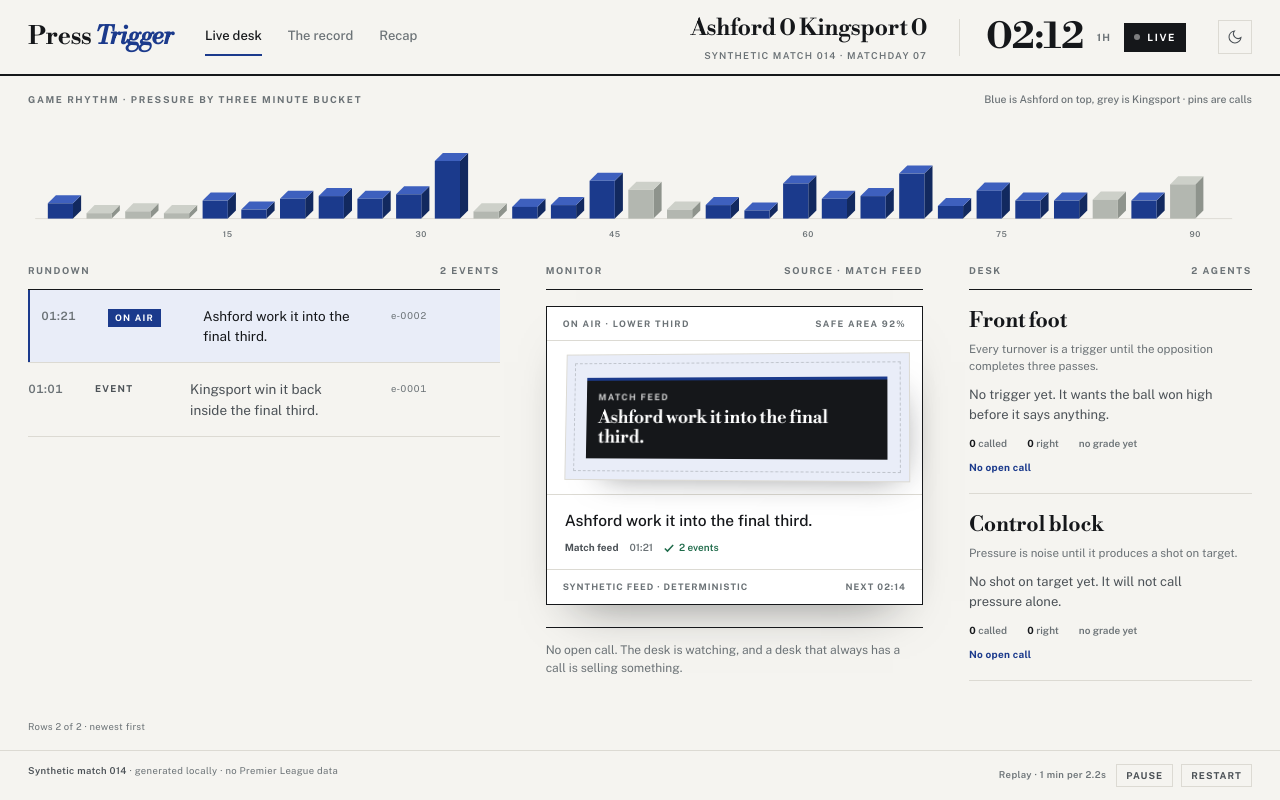
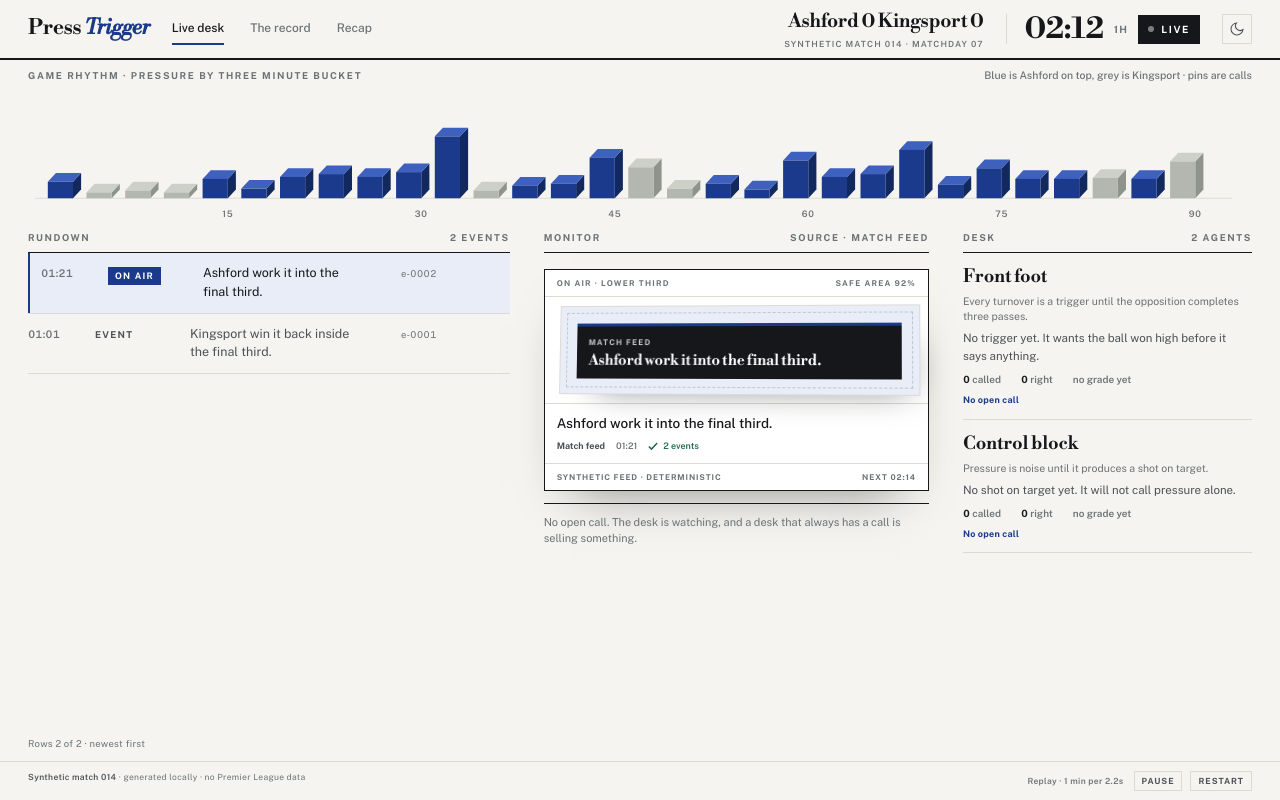
Before and after one commit to Pizzylee001/presstrigger, a Next.js app: page /match/m14 in a window 1280 px wide. Built offline with nearby package versions, Linux system fonts and the light colour scheme.

Commit message:
fix(layout): fit the desk on laptop windows and stack below 1180px

```diff
--- a/app/globals.css
+++ b/app/globals.css
@@ -343,3 +343,80 @@ table.record td .res.void{color:var(--ink-3)}
   .tabs{display:flex;order:6;flex:1 1 100%;gap:18px;padding-top:8px;margin-top:4px;border-top:1px solid var(--rule)}
   .tab{font-size:11px;padding:4px 0}
 }
+
+/* compact desk for laptop heights. The 900px layout is the roomy version. */
+@media (max-height:820px){
+  .tally{height:60px;gap:22px}
+  .wordmark{font-size:21px}
+  .tab{font-size:12px;padding:6px 0}
+  .fixture .teams{font-size:19px}
+  .fixture .meta{font-size:8.5px}
+  .clock{font-size:30px}
+  .clockbox{gap:10px;padding-left:18px}
+  .icon-btn{width:30px;height:30px}
+  .band{padding:8px 28px 0}
+  .bandhead{margin-bottom:4px}
+  .ribbonsvg{height:96px}
+  .desk{padding:10px 28px 0;gap:34px}
+  .colhead{padding-bottom:7px}
+  .row{padding:11px 8px 11px 0}
+  .row .txt{font-size:12.5px}
+  .row .min{font-size:10.5px}
+  .rowfoot{padding:8px 0 10px}
+  .mon-head{padding:7px 12px;font-size:8px}
+  .screenwrap{padding:8px 10px}
+  .guide{margin:6px;padding:10px 10px 8px}
+  .l3name{font-size:8px}
+  .l3line{font-size:15px}
+  .mon-plain{padding:10px 12px}
+  .plain-line{font-size:13.5px}
+  .mon-meta{margin-top:5px;font-size:9px}
+  .mon-foot{padding:7px 12px;font-size:8px}
+  .block{margin-top:12px;padding-top:10px}
+  .claim{font-size:16px}
+  .meta-row{margin-top:6px;font-size:9px;gap:10px}
+  .pundit{padding:10px 0 12px}
+  .pundit .name{font-size:18px}
+  .pundit .bias{font-size:10.5px}
+  .pundit .read{font-size:11.5px;margin-top:6px}
+  .pundit .rec{margin-top:6px}
+  .pundit .open{margin-top:6px;font-size:9px}
+  .open-empty{margin-top:12px;padding-top:10px;font-size:11px}
+  .alsoopen{margin-top:6px;font-size:9.5px}
+  .footline{padding:9px 28px;font-size:8.5px}
+  .replay .state{font-size:8.5px}
+  .replay button{padding:4px 7px;font-size:8.5px}
+}
+@media (max-height:700px){
+  .ribbonsvg{height:78px}
+  .desk{padding:8px 28px 0;gap:26px}
+  .row{padding:8px 8px 8px 0}
+  .mon-plain{padding:8px 12px}
+  .mon-foot{display:none}
+  .block{margin-top:10px}
+  .pundit .bias{display:none}
+  .tally{height:54px}
+  .band{padding:6px 28px 0}
+}
+.ribbonbox{position:relative;width:100%}
+.ribbonaxis{position:relative;height:14px;margin-top:1px}
+.ribbonaxis span{position:absolute;top:0;transform:translateX(-50%);font-size:9px;font-weight:600;letter-spacing:.08em;color:var(--rib-label)}
+@media (max-width:980px){.ribbonbox{min-width:680px}.ribbonsvg{min-width:0}}
+@media (max-height:820px){.ribbonsvg{height:118px}}
+@media (max-height:700px){.ribbonsvg{height:100px}}
+
+/* Three dense columns need about 1200px. Below that the desk stacks and the
+   page scrolls, which is the same deal as the phone layout. */
+@media (max-width:1180px){
+  body{overflow:auto}
+  .app{height:auto;min-height:100vh}
+  .desk{grid-template-columns:1fr;gap:34px;padding:18px 22px 26px}
+  .col:nth-child(2){order:1}
+  .col:nth-child(1){order:2}
+  .col:nth-child(3){order:3}
+  .rowfoot{margin-top:0;padding:12px 0 0}
+  .ribbonwrap{overflow-x:auto;padding-bottom:4px}
+  .ribbonbox{min-width:680px}
+  .bandhead{flex-wrap:wrap;gap:2px 12px}
+  .page{overflow:visible}
+}
--- a/components/RhythmRibbon.tsx
+++ b/components/RhythmRibbon.tsx
@@ -15,6 +15,19 @@ const BASE_Y = 114;
 const MAX_H = 64;
 const EXTRUSION = 9;
 const STEM = 18;
+const VIEW_W = 1360;
+const VIEW_H = 122;
+
+// Where each minute label sits across the full width, so the axis can live in
+// HTML and keep its type crisp even when the chart is compressed vertically.
+const MARKS: Array<{ minute: number; left: number }> = [
+  { minute: 15, left: (222 / VIEW_W) * 100 },
+  { minute: 30, left: (437 / VIEW_W) * 100 },
+  { minute: 45, left: (652 / VIEW_W) * 100 },
+  { minute: 60, left: (867 / VIEW_W) * 100 },
+  { minute: 75, left: (1082 / VIEW_W) * 100 },
+  { minute: 90, left: (1297 / VIEW_W) * 100 }
+];
 
 function xFor(bucket: number): number {
   return START_X + bucket * (BAR_W + GAP);
@@ -64,12 +77,12 @@ export function RhythmRibbon({ pressure, owner, calls, home, away }: Props) {
     })
   );
 
-  const marks = [15, 30, 45, 60, 75, 90];
-
   return (
+    <div className="ribbonbox">
       <svg
         className="ribbonsvg"
-      viewBox="0 0 1360 142"
+        viewBox={`0 0 ${VIEW_W} ${VIEW_H}`}
+        preserveAspectRatio="none"
         role="img"
         aria-label={`Pressure across ninety minutes. Blue is ${home} on top, grey is ${away}. ${calls.length} calls marked, with pins for each one.`}
       >
@@ -77,14 +90,8 @@ export function RhythmRibbon({ pressure, owner, calls, home, away }: Props) {
 
         {buckets.map((bar) => (
           <g key={bar.index}>
-          <polygon
-            points={bar.side}
-            fill={bar.isHome ? "var(--rib-home-side)" : "var(--rib-away-side)"}
-          />
-          <polygon
-            points={bar.face}
-            fill={bar.isHome ? "var(--rib-home-top)" : "var(--rib-away-top)"}
-          />
+            <polygon points={bar.side} fill={bar.isHome ? "var(--rib-home-side)" : "var(--rib-away-side)"} />
+            <polygon points={bar.face} fill={bar.isHome ? "var(--rib-home-top)" : "var(--rib-away-top)"} />
             <rect
               x={bar.x}
               y={bar.top}
@@ -94,26 +101,6 @@ export function RhythmRibbon({ pressure, owner, calls, home, away }: Props) {
             />
           </g>
         ))}
-
-      {marks.map((minute) => {
-        const bucket = Math.min(29, Math.floor(minute / 3) - 1);
-        const x = xFor(bucket) + BAR_W;
-        return (
-          <text
-            key={minute}
-            x={x}
-            y={BASE_Y + 20}
-            textAnchor="middle"
-            fill="var(--rib-label)"
-            fontSize="9"
-            fontWeight="600"
-            letterSpacing=".08em"
-            fontFamily="Public Sans, system-ui, sans-serif"
-          >
-            {minute}
-          </text>
-        );
-      })}
 
         {pins.map(({ call, cx, top }) => {
           const color = PIN_COLOR[call.state];
@@ -125,5 +112,14 @@ export function RhythmRibbon({ pressure, owner, calls, home, away }: Props) {
           );
         })}
       </svg>
+
+      <div className="ribbonaxis" aria-hidden="true">
+        {MARKS.map((mark) => (
+          <span key={mark.minute} style={{ left: `${mark.left}%` }}>
+            {mark.minute}
+          </span>
+        ))}
+      </div>
+    </div>
   );
 }
```
Also changed, not shown: 1 other file (tests, documents, lock files or other folders). Lines whose indentation alone changed are shown as unchanged.
